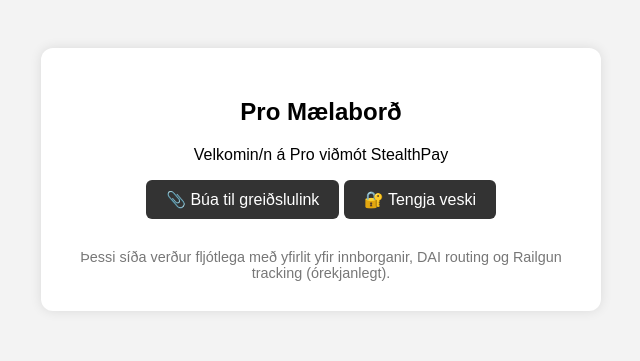
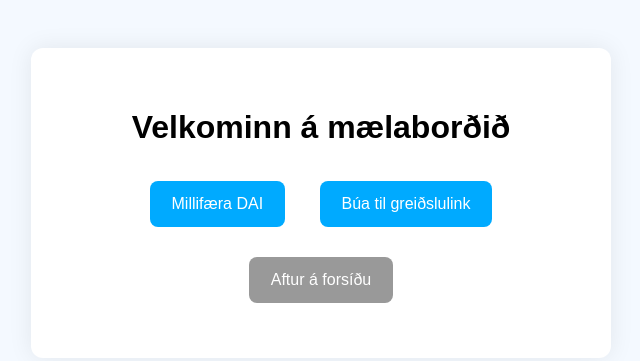
Before and after one commit to stealthpay/stealthpay.pro, a plain HTML site: page dashboard.html in a window 1280 px wide. Shown: the whole page, without its empty margins (319-959 px from the left). Drawn offline with Linux system fonts and the light colour scheme.

Commit message:
Update dashboard.html

```diff
--- a/dashboard.html
+++ b/dashboard.html
@@ -3,52 +3,51 @@
 <head>
   <meta charset="UTF-8">
   <meta name="viewport" content="width=device-width, initial-scale=1.0">
-  <title>StealthPay – Pro Mælaborð</title>
+  <title>Mitt svæði – StealthPay</title>
   <style>
     body {
       font-family: Arial, sans-serif;
-      background: #f3f3f3;
+      background: #f4f9ff;
       padding: 40px;
       text-align: center;
     }
-    .card {
-      background: #fff;
-      padding: 30px;
+
+    .box {
+      background: white;
+      padding: 40px;
+      max-width: 500px;
       margin: 0 auto;
-      max-width: 500px;
       border-radius: 12px;
-      box-shadow: 0 0 12px rgba(0,0,0,0.1);
+      box-shadow: 0 0 25px rgba(0,0,0,0.08);
     }
-    h2 {
+
+    h1 {
       margin-bottom: 20px;
     }
-    button {
-      padding: 10px 20px;
+
+    .btn {
+      display: inline-block;
+      margin: 15px;
+      padding: 14px 22px;
+      background: #00aaff;
+      color: white;
       font-size: 16px;
-      background: #333;
-      color: #fff;
       border: none;
-      border-radius: 6px;
-      cursor: pointer;
+      border-radius: 8px;
+      text-decoration: none;
     }
-    .note {
-      margin-top: 30px;
-      font-size: 0.9em;
-      color: #777;
+
+    .btn-secondary {
+      background: #999;
     }
   </style>
 </head>
 <body>
-  <div class="card">
-    <h2>Pro Mælaborð</h2>
-    <p>Velkomin/n á Pro viðmót StealthPay</p>
-
-    <button onclick="window.location.href='create-link.html'">📎 Búa til greiðslulink</button>
-    <button onclick="alert('Ekki virkt enn – tengist MetaMask seinna')">🔐 Tengja veski</button>
-
-    <div class="note">
-      Þessi síða verður fljótlega með yfirlit yfir innborganir, DAI routing og Railgun tracking (órekjanlegt).
-    </div>
+  <div class="box">
+    <h1>Velkominn á mælaborðið</h1>
+    <a href="millifærsla.html" class="btn">Millifæra DAI</a>
+    <a href="create-link.html" class="btn">Búa til greiðslulink</a>
+    <a href="index.html" class="btn btn-secondary">Aftur á forsíðu</a>
   </div>
 </body>
 </html>
```
